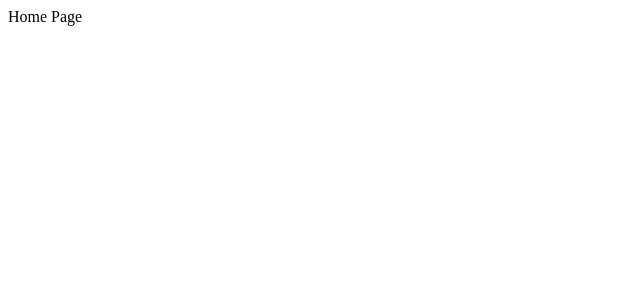
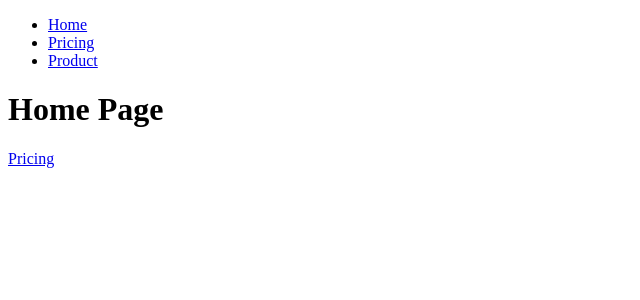
Before and after one commit to yordan-gergov01/WorldWise, a React (Vite) app: page / in a window 1280 px wide. Shown: the top 300 px of the page, without its empty margins (0-640 px from the left). Built offline with nearby package versions, Linux system fonts and the light colour scheme.

Commit message:
implement navlink property for navigation

```diff
--- /dev/null
+++ b/src/components/PageNav.jsx
@@ -0,0 +1,21 @@
+import { NavLink } from "react-router-dom";
+
+function PageNav() {
+  return (
+    <nav>
+      <ul>
+        <li>
+          <NavLink to="/">Home</NavLink>
+        </li>
+        <li>
+          <NavLink to="/pricing">Pricing</NavLink>
+        </li>
+        <li>
+          <NavLink to="/product">Product</NavLink>
+        </li>
+      </ul>
+    </nav>
+  );
+}
+
+export default PageNav;
--- a/src/pages/Home.jsx
+++ b/src/pages/Home.jsx
@@ -1,5 +1,14 @@
+import { Link } from "react-router-dom";
+import PageNav from "../components/PageNav";
+
 function Home() {
-  return <div>Home Page</div>;
+  return (
+    <div>
+      <PageNav />
+      <h1>Home Page</h1>
+      <Link to="/pricing">Pricing</Link>
+    </div>
+  );
 }
 
 export default Home;
--- a/src/pages/PageNotFound.jsx
+++ b/src/pages/PageNotFound.jsx
@@ -1,5 +1,12 @@
+import PageNav from "../components/PageNav";
+
 function PageNotFound() {
-  return <div>404 Not Found</div>;
+  return (
+    <div>
+      <PageNav />
+      <h1>404 Not Found</h1>
+    </div>
+  );
 }
 
 export default PageNotFound;
--- a/src/pages/Pricing.jsx
+++ b/src/pages/Pricing.jsx
@@ -1,5 +1,12 @@
+import PageNav from "../components/PageNav";
+
 function Pricing() {
-  return <div>Pricing</div>;
+  return (
+    <div>
+      <PageNav />
+      <h1>Pricing</h1>
+    </div>
+  );
 }
 
 export default Pricing;
--- a/src/pages/Product.jsx
+++ b/src/pages/Product.jsx
@@ -1,5 +1,12 @@
+import PageNav from "../components/PageNav";
+
 function Product() {
-  return <div>Product</div>;
+  return (
+    <div>
+      <PageNav />
+      <h1>Product</h1>
+    </div>
+  );
 }
 
 export default Product;
```
